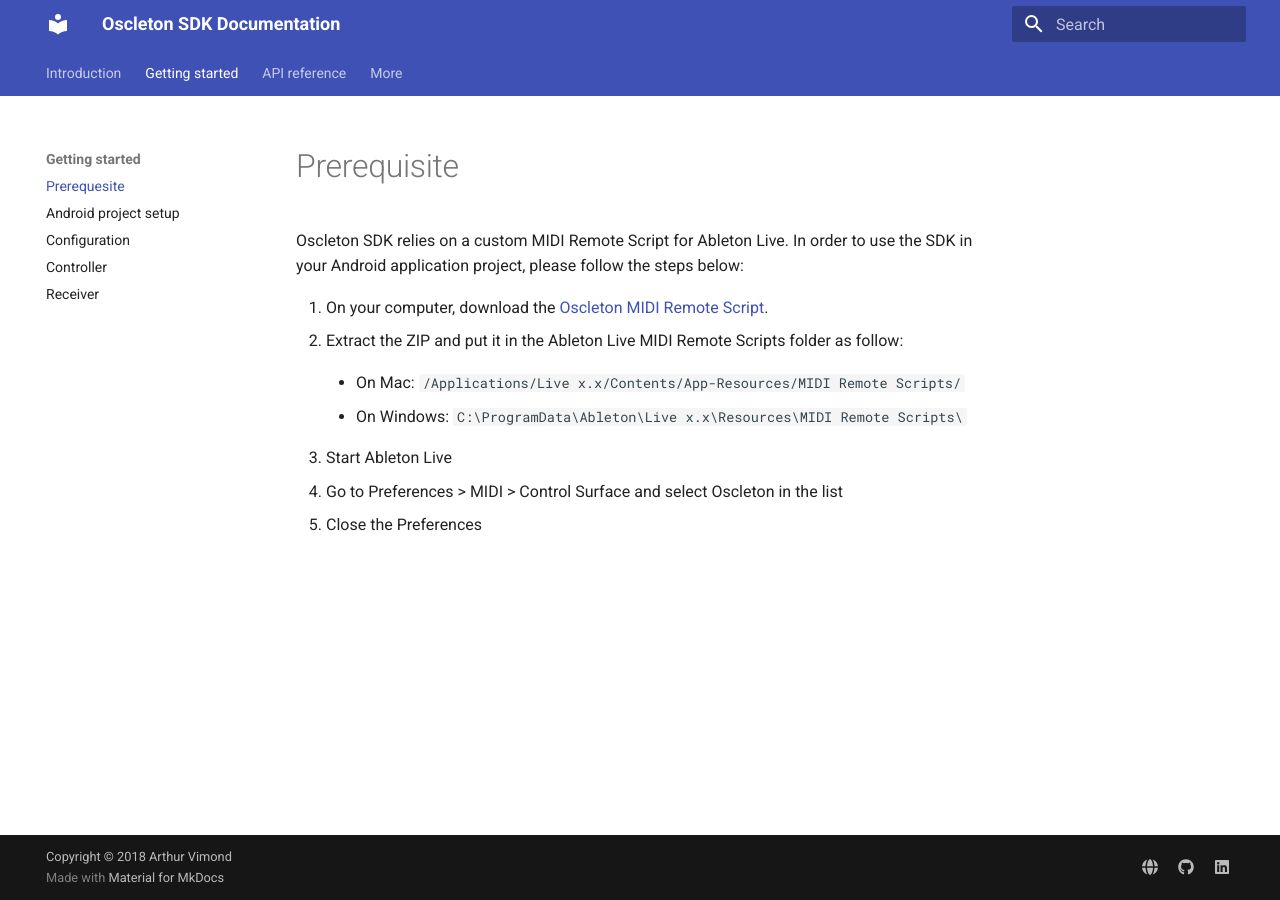
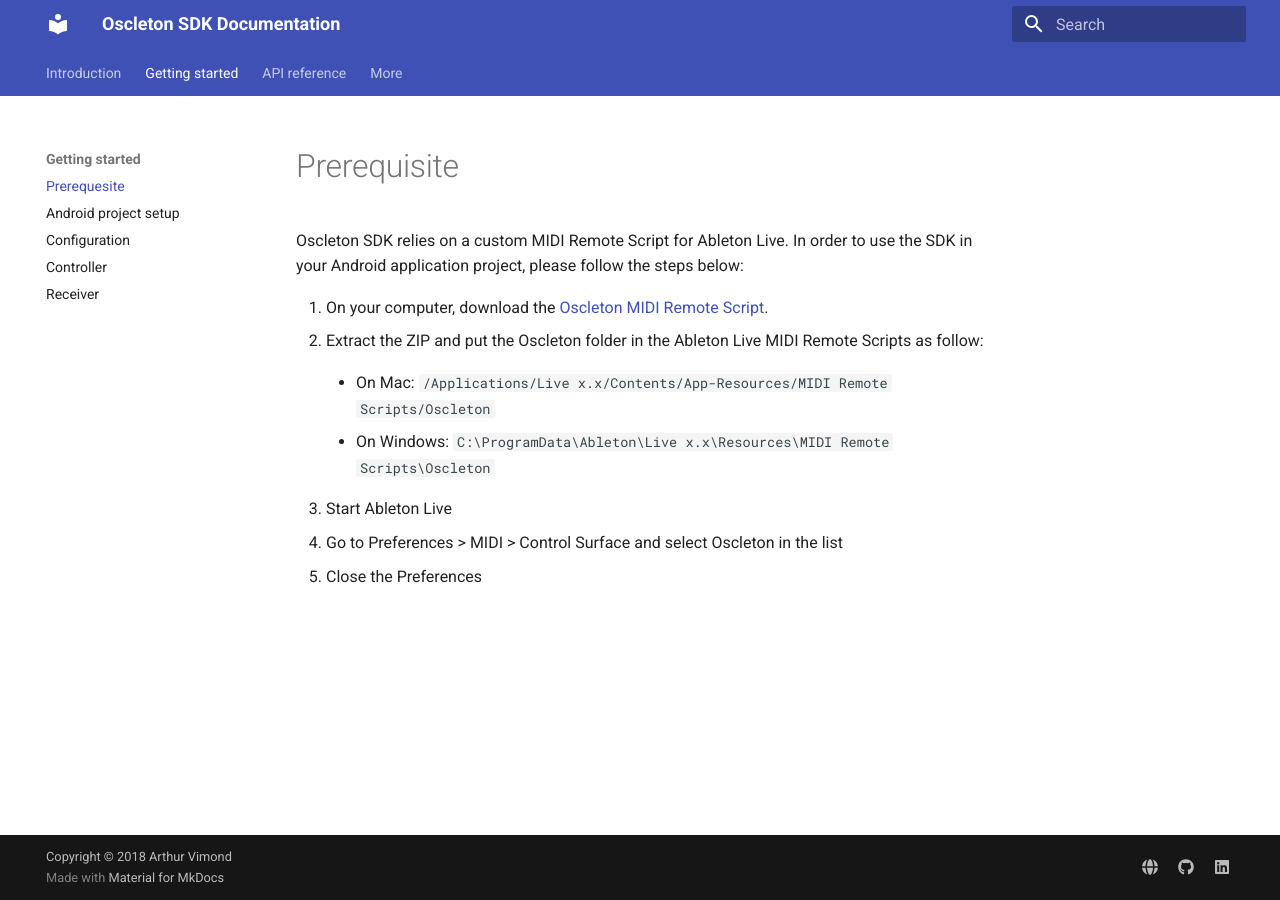
Before and after one commit to ArthurVimond/oscleton-android-sdk, an MkDocs documentation site: the page built from doc/docs/getting-started/prerequesite.md, in a window 1280 px wide. Built offline with MkDocs 1.6.1 and Material for MkDocs 9.7.7, drawn with Linux system fonts in a browser that asks for light colours; old or Windows-style settings are respelled for this version of MkDocs.

Commit message:
doc(mkdocs):  precise Prerequisite instructions for MIDI Remote Script

````diff
--- a/doc/docs/getting-started/prerequesite.md
+++ b/doc/docs/getting-started/prerequesite.md
@@ -3,16 +3,16 @@
 Oscleton SDK relies on a custom MIDI Remote Script for Ableton Live. In order to use the SDK in your Android application project, please follow the steps below:
 
 1. On your computer, download the [Oscleton MIDI Remote Script].
-2. Extract the ZIP and put it in the Ableton Live MIDI Remote Scripts folder as follow:
+2. Extract the ZIP and put the Oscleton folder in the Ableton Live MIDI Remote Scripts as follow:
 
     * On Mac:
     ```
-    /Applications/Live x.x/Contents/App-Resources/MIDI Remote Scripts/
+    /Applications/Live x.x/Contents/App-Resources/MIDI Remote Scripts/Oscleton
     ```
 
     * On Windows:
     ```
-    C:\ProgramData\Ableton\Live x.x\Resources\MIDI Remote Scripts\
+    C:\ProgramData\Ableton\Live x.x\Resources\MIDI Remote Scripts\Oscleton
     ```
 
 3. Start Ableton Live
````
